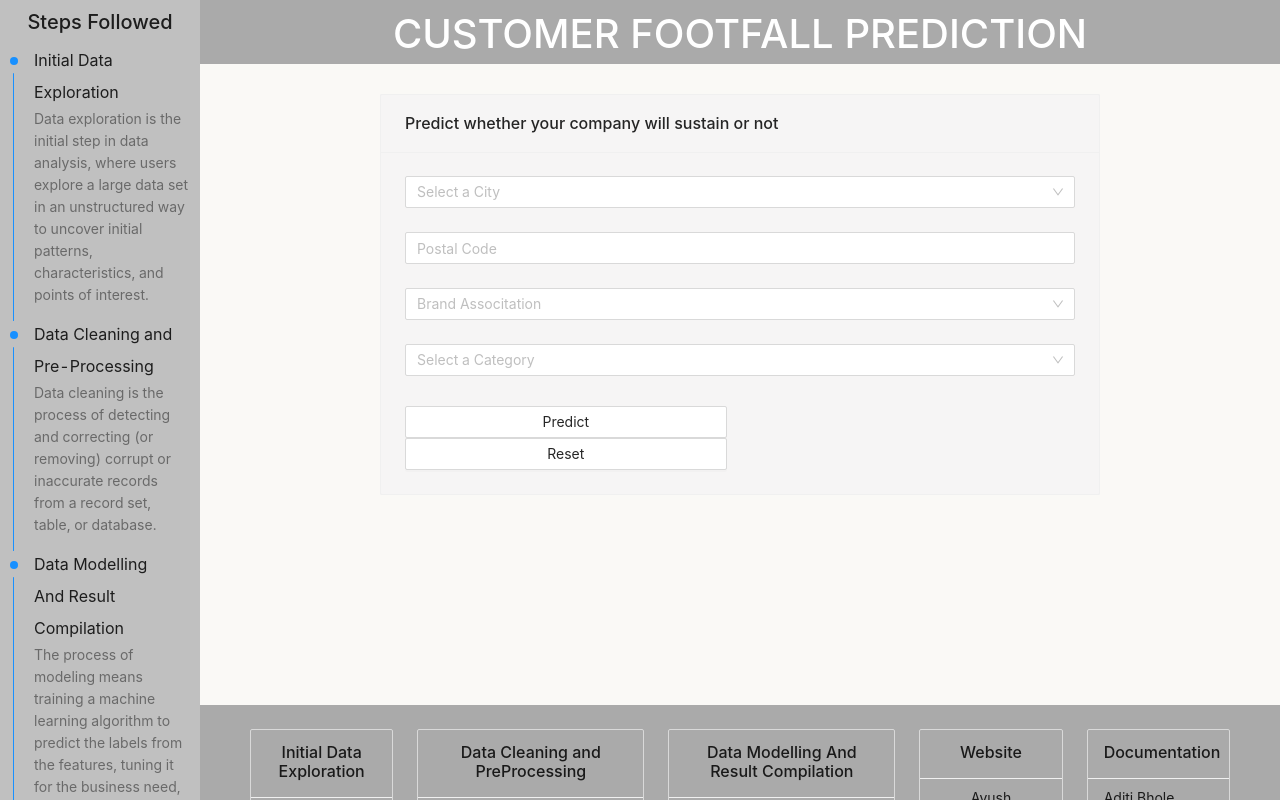
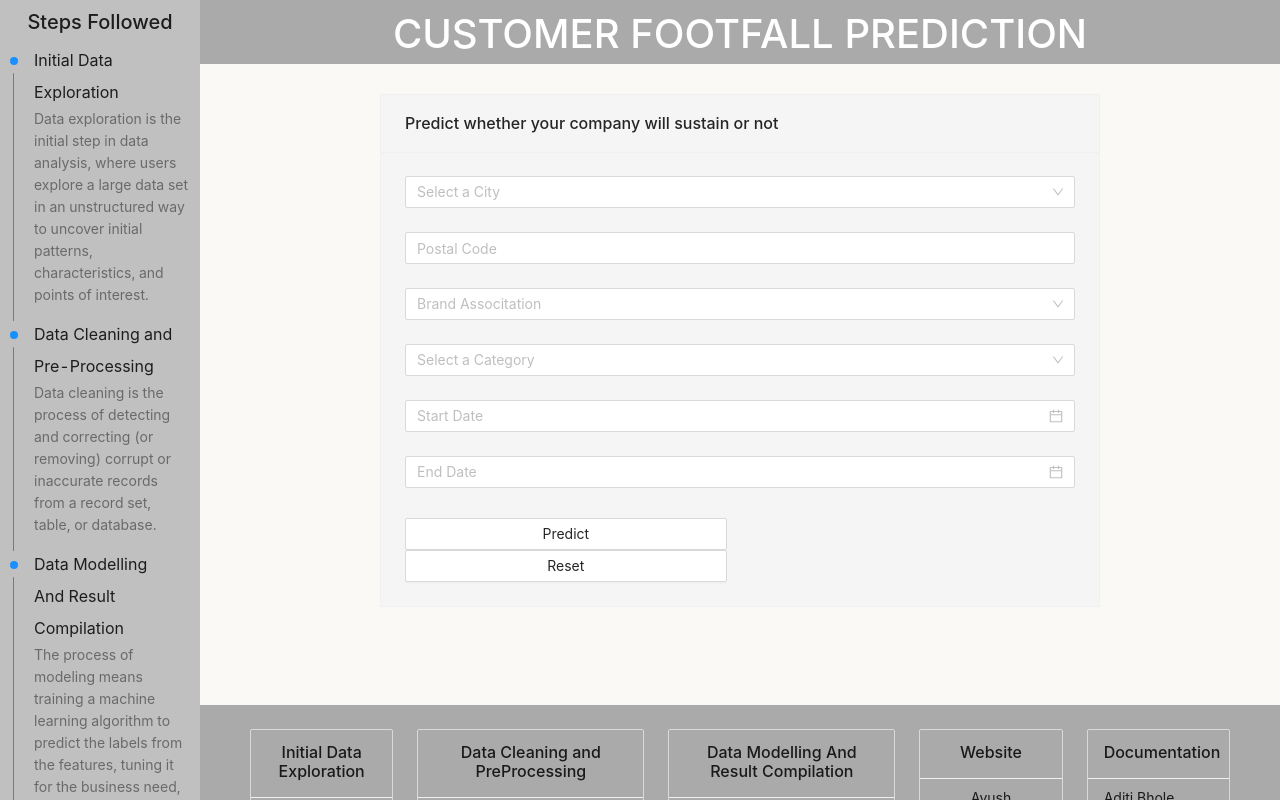
Before and after one commit to ayushraghuwanshi7500/ml-miniproject-sem6, a React (Create React App) app: page / in a window 1280 px wide. Shown: the top 800 px of the page. Built offline with nearby package versions, Linux system fonts and the light colour scheme.

Commit message:
date picker added

```diff
--- a/src/components/MainContent.jsx
+++ b/src/components/MainContent.jsx
@@ -1,8 +1,20 @@
-import { Form, Card, Select, Input, InputNumber, Row, Col, Button } from 'antd';
+import {
+  Form,
+  Card,
+  Select,
+  DatePicker,
+  Space,
+  Input,
+  InputNumber,
+  Row,
+  Col,
+  Button
+} from 'antd';
+
 import { useEffect, useState } from 'react';
 import { Link, Redirect } from 'react-router-dom';
 const { Option } = Select;
-
+const { RangePicker } = DatePicker;
 const cityInput = [
   'Brooklyn',
   'New York',
@@ -25,11 +37,26 @@ const categories = [
   'Book Stores and News Dealers'
 ];
 
+const config = {
+  rules: [
+    {
+      type: 'object',
+      required: true,
+      message: 'Please select time!',
+    },
+  ],
+};
+
 const MainContent = ({ formData, setFormData }) => {
   const [form] = Form.useForm();
 
   const [redirect, setRedirect] = useState(false);
-  const onFinish = (values) => {
+  const onFinish = (fieldsValue) => {
+    const values = {
+      ...fieldsValue,
+      "start_date":fieldsValue['start_date'].format('YYYY-MM-DD'),
+      "end_date":fieldsValue['end_date'].format('YYYY-MM-DD'),
+    };
     console.log(values);
     setFormData(values);
     setRedirect(true);
@@ -43,6 +70,11 @@ const MainContent = ({ formData, setFormData }) => {
   const onReset = () => {
     form.resetFields();
   };
+  function onChange(dates, dateStrings) {
+    console.log('From: ', dates[0], ', to: ', dates[1]);
+    console.log('From: ', dateStrings[0], ', to: ', dateStrings[1]);
+  }
+
   return (
     <Row>
       <Col span={4}></Col>
@@ -82,7 +114,7 @@ const MainContent = ({ formData, setFormData }) => {
             </Form.Item>
 
             <Form.Item
-              name='postalCode'
+              name='postal_code'
               rules={[
                 {
                   required: true,
@@ -93,14 +125,14 @@ const MainContent = ({ formData, setFormData }) => {
               <InputNumber
                 style={{ width: '100%', textAlign: 'center' }}
                 placeholder='Postal Code'
-                name='postalCode'
+                name='postal_code'
                 type='number'
                 min='0'
               />
             </Form.Item>
 
             <Form.Item
-              name='brand'
+              name='brand_association'
               rules={[
                 {
                   required: true,
@@ -111,7 +143,7 @@ const MainContent = ({ formData, setFormData }) => {
               <Select
                 style={{ width: '100%' }}
                 placeholder='Brand Associtation'
-                name='brand'
+                name='brand_association'
               >
                 {brandAssociation.map((brand) => (
                   <Option key={brand} value={brand}>
@@ -141,7 +173,24 @@ const MainContent = ({ formData, setFormData }) => {
                 ))}
               </Select>
             </Form.Item>
-
+            <Form.Item
+              name="start_date"
+            >
+                <DatePicker
+                  placeholder="Start Date"
+                  style={{ width: '100%' }}
+                  {...config}
+                />
+            </Form.Item>
+            <Form.Item
+              name="end_date"
+            >
+                <DatePicker
+                  placeholder="End Date"
+                  style={{ width: '100%' }}
+                  {...config}
+                />
+            </Form.Item>
             <Button style={{ width: '48%' }} htmlType='submit'>
               {redirect && (
                 <Redirect
--- a/src/components/PredictionResult.jsx
+++ b/src/components/PredictionResult.jsx
@@ -6,8 +6,8 @@ const PredictionResult = ({ formData, setFormData }) => {
     window.location = '/';
   };
   console.log(formData);
-  const { city, postalCode, category, brand } = formData;
-  const query = [city, postalCode, brand, category];
+  const { city, postal_code, category, brand_association, start_date,end_date } = formData;
+  const query = [city, postal_code, brand_association, category, start_date,end_date];
 
   return (
     <>
```
